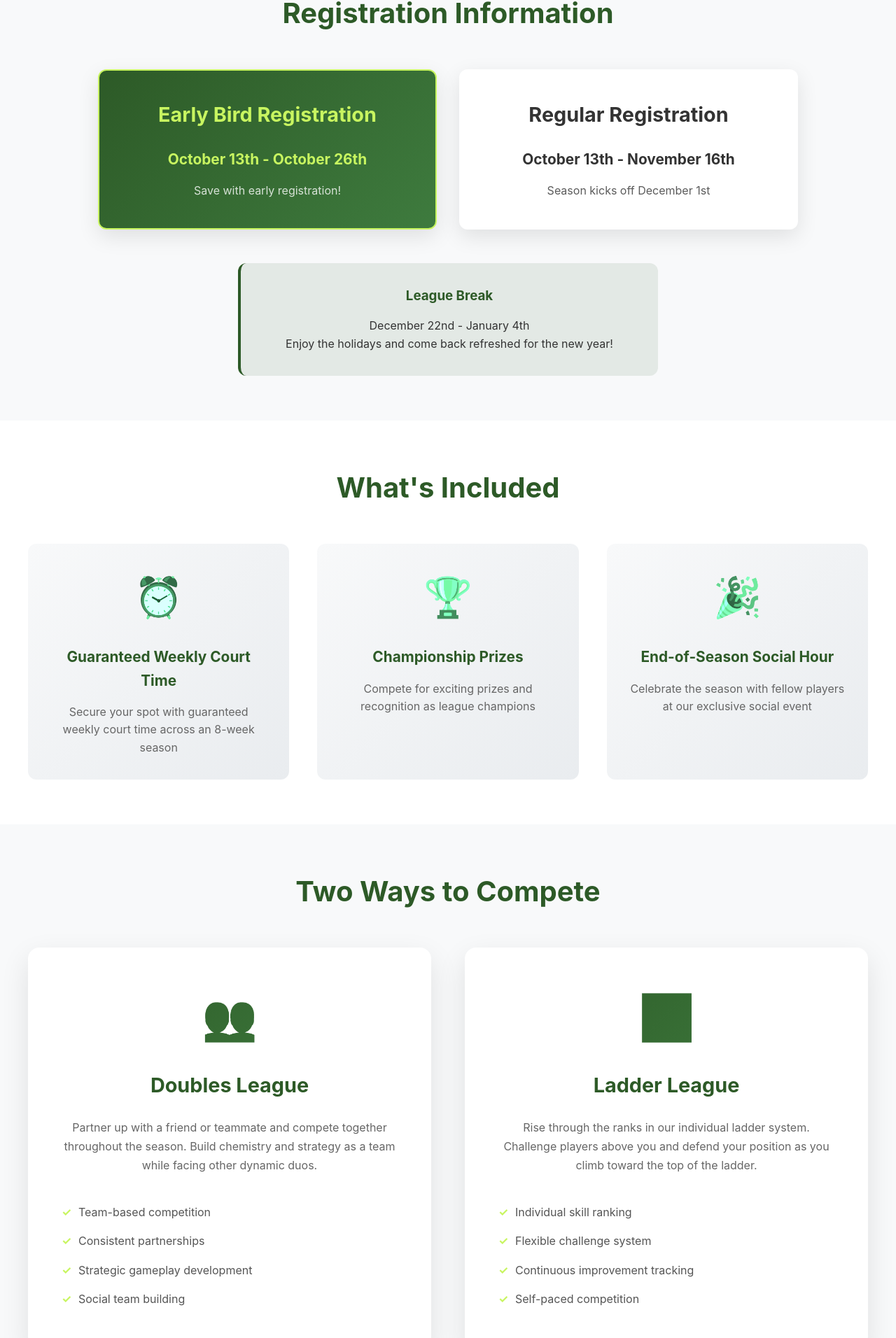
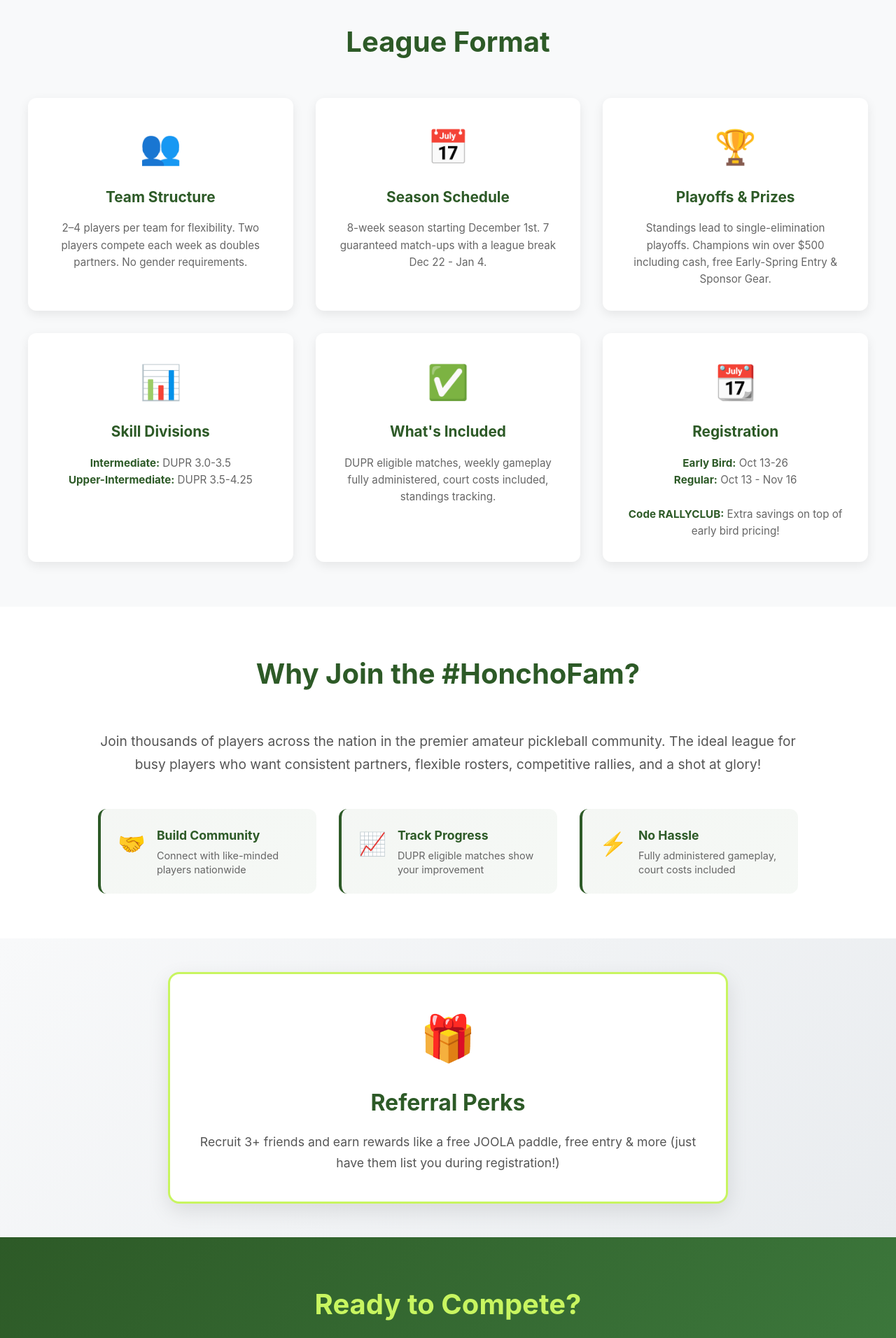
Before and after one commit to bleemus/rallyclubpickleballsite, a Next.js app in the folder site/: page /honcho in a window 1280 px wide. Shown: the part 796-2708 px from the top of the page at 70% size. Built offline with nearby package versions, Linux system fonts and the light colour scheme.

Commit message:
honcho changes

```diff
--- a/site/pages/honcho.js
+++ b/site/pages/honcho.js
@@ -68,130 +68,110 @@ export default function Honcho() {
               height={145}
               style={{ marginBottom: '2rem' }}
             />
-            <h1 className="honcho-hero-title">Join the Honcho Pickleball League</h1>
+            <h1 className="honcho-hero-title">Same-Partner Doubles League</h1>
             <p className="honcho-hero-subtitle">
-              The premier amateur pickleball community sweeping the nation with two exciting ways to compete
+              Team up with 2-4 players and compete in 7 DUPR-eligible matches plus playoffs. Battle for the Head Honcho Championship and win over $500 in prizes!
             </p>
             <div className="honcho-hero-cta">
-              <a href="https://honchopickleball.com/product/glen-carbon-il-the-rally-club-wednesdays-winter-2026/" className="honcho-cta-button" target="_blank" rel="noopener noreferrer">Register Now (Use Code: RALLYCLUB)</a>
+              <a href="https://honchopickleball.com/product/glen-carbon-il-the-rally-club-wednesdays-winter-2026/" className="honcho-cta-button" target="_blank" rel="noopener noreferrer">Register Now</a>
               <span className="honcho-hashtag">#HonchoFam</span>
+            </div>
+            <p style={{ marginTop: '1rem', fontSize: '1rem', color: '#E8F5E8' }}>Use code <strong style={{ color: '#C8F560' }}>RALLYCLUB</strong> for extra savings!</p>
+          </div>
+        </section>
+
+        {/* League Details */}
+        <section id="league-details" className="league-details-section">
+          <h2 className="section-title">League Format</h2>
+          <div className="details-grid">
+            <div className="detail-card">
+              <div className="detail-icon">👥</div>
+              <h3>Team Structure</h3>
+              <p>2–4 players per team for flexibility. Two players compete each week as doubles partners. No gender requirements.</p>
+            </div>
+            <div className="detail-card">
+              <div className="detail-icon">📅</div>
+              <h3>Season Schedule</h3>
+              <p>8-week season starting December 1st. 7 guaranteed match-ups with a league break Dec 22 - Jan 4.</p>
+            </div>
+            <div className="detail-card">
+              <div className="detail-icon">🏆</div>
+              <h3>Playoffs & Prizes</h3>
+              <p>Standings lead to single-elimination playoffs. Champions win over $500 including cash, free Early-Spring Entry & Sponsor Gear.</p>
+            </div>
+            <div className="detail-card">
+              <div className="detail-icon">📊</div>
+              <h3>Skill Divisions</h3>
+              <p><strong>Intermediate:</strong> DUPR 3.0-3.5<br /><strong>Upper-Intermediate:</strong> DUPR 3.5-4.25</p>
+            </div>
+            <div className="detail-card">
+              <div className="detail-icon">✅</div>
+              <h3>What's Included</h3>
+              <p>DUPR eligible matches, weekly gameplay fully administered, court costs included, standings tracking.</p>
+            </div>
+            <div className="detail-card">
+              <div className="detail-icon">📆</div>
+              <h3>Registration</h3>
+              <p><strong>Early Bird:</strong> Oct 13-26<br /><strong>Regular:</strong> Oct 13 - Nov 16<br /><br /><strong>Code RALLYCLUB:</strong> Extra savings on top of early bird pricing!</p>
             </div>
           </div>
         </section>
 
-        {/* Registration Info */}
-        <section id="registration" className="registration-section">
-          <h2 className="section-title">Registration Information</h2>
-          <div className="registration-grid">
-            <div className="registration-card featured">
-              <h3>Early Bird Registration</h3>
-              <div className="registration-dates">
-                <div className="date-range">October 13th - October 26th</div>
-                <div className="early-bird-benefit">Save with early registration!</div>
+        {/* Why Join */}
+        <section className="why-join-section">
+          <h2 className="section-title">Why Join the #HonchoFam?</h2>
+          <div className="why-join-content">
+            <p className="why-join-intro">Join thousands of players across the nation in the premier amateur pickleball community. The ideal league for busy players who want consistent partners, flexible rosters, competitive rallies, and a shot at glory!</p>
+            <div className="benefits-grid-compact">
+              <div className="benefit-item-compact">
+                <span className="benefit-icon-compact">🤝</span>
+                <div>
+                  <strong>Build Community</strong>
+                  <p>Connect with like-minded players nationwide</p>
+                </div>
               </div>
-            </div>
-            <div className="registration-card">
-              <h3>Regular Registration</h3>
-              <div className="registration-dates">
-                <div className="date-range">October 13th - November 16th</div>
-                <div className="season-info">Season kicks off December 1st</div>
+              <div className="benefit-item-compact">
+                <span className="benefit-icon-compact">📈</span>
+                <div>
+                  <strong>Track Progress</strong>
+                  <p>DUPR eligible matches show your improvement</p>
+                </div>
               </div>
-            </div>
-          </div>
-          <div className="league-break-info">
-            <h3>League Break</h3>
-            <p>December 22nd - January 4th</p>
-            <p>Enjoy the holidays and come back refreshed for the new year!</p>
-          </div>
-        </section>
-
-        {/* What's Included */}
-        <section className="whats-included">
-          <h2 className="section-title">What's Included</h2>
-          <div className="included-grid">
-            <div className="included-item">
-              <div className="included-icon">⏰</div>
-              <h3>Guaranteed Weekly Court Time</h3>
-              <p>Secure your spot with guaranteed weekly court time across an 8-week season</p>
-            </div>
-            <div className="included-item">
-              <div className="included-icon">🏆</div>
-              <h3>Championship Prizes</h3>
-              <p>Compete for exciting prizes and recognition as league champions</p>
-            </div>
-            <div className="included-item">
-              <div className="included-icon">🎉</div>
-              <h3>End-of-Season Social Hour</h3>
-              <p>Celebrate the season with fellow players at our exclusive social event</p>
+              <div className="benefit-item-compact">
+                <span className="benefit-icon-compact">⚡</span>
+                <div>
+                  <strong>No Hassle</strong>
+                  <p>Fully administered gameplay, court costs included</p>
+                </div>
+              </div>
             </div>
           </div>
         </section>
 
-        {/* Competition Formats */}
-        <section className="competition-formats">
-          <h2 className="section-title">Two Ways to Compete</h2>
-          <div className="format-grid">
-            <div className="format-card">
-              <div className="format-icon">👥</div>
-              <h3>Doubles League</h3>
-              <p>Partner up with a friend or teammate and compete together throughout the season. Build chemistry and strategy as a team while facing other dynamic duos.</p>
-              <ul className="format-features">
-                <li>Team-based competition</li>
-                <li>Consistent partnerships</li>
-                <li>Strategic gameplay development</li>
-                <li>Social team building</li>
-              </ul>
-            </div>
-            <div className="format-card">
-              <div className="format-icon">📊</div>
-              <h3>Ladder League</h3>
-              <p>Rise through the ranks in our individual ladder system. Challenge players above you and defend your position as you climb toward the top of the ladder.</p>
-              <ul className="format-features">
-                <li>Individual skill ranking</li>
-                <li>Flexible challenge system</li>
-                <li>Continuous improvement tracking</li>
-                <li>Self-paced competition</li>
-              </ul>
-            </div>
-          </div>
-        </section>
-
-        {/* Community Benefits */}
-        <section className="community-benefits">
-          <h2 className="section-title">More Than Just a Game</h2>
-          <div className="benefits-grid">
-            <div className="benefit-card">
-              <div className="benefit-icon">🌟</div>
-              <h3>A Community for All Levels</h3>
-              <p>Whether you're just starting out or you're a seasoned player, Honcho welcomes players of all skill levels. Our inclusive environment helps everyone improve and have fun.</p>
-            </div>
-            <div className="benefit-card">
-              <div className="benefit-icon">🤝</div>
-              <h3>Build Lasting Connections</h3>
-              <p>Form friendships that extend beyond the court. Our league creates opportunities to meet like-minded players and build a strong pickleball community.</p>
-            </div>
-            <div className="benefit-card">
-              <div className="benefit-icon">📅</div>
-              <h3>Structured, Dependable Play</h3>
-              <p>No more wondering when you'll get to play. Our league provides consistent, organized gameplay that fits into your schedule with reliable weekly matches.</p>
-            </div>
-            <div className="benefit-card">
-              <div className="benefit-icon">📈</div>
-              <h3>A Space to Grow Your Game</h3>
-              <p>Challenge yourself against different opponents and playing styles. Our league environment provides the perfect setting to develop your skills and strategy.</p>
-            </div>
+        {/* Referral Perks */}
+        <section className="referral-section">
+          <div className="referral-content">
+            <div className="referral-icon">🎁</div>
+            <h2 className="referral-title">Referral Perks</h2>
+            <p className="referral-text">Recruit 3+ friends and earn rewards like a free JOOLA paddle, free entry & more (just have them list you during registration!)</p>
           </div>
         </section>
 
         {/* Call to Action */}
         <section className="final-cta">
           <div className="cta-content">
-            <h2>Ready to Join the #HonchoFam?</h2>
-            <p>Registration is open now through November 16th. Don't miss your chance to be part of the premier amateur pickleball community!</p>
-            <p style={{ fontSize: '1.1rem', fontWeight: 'bold', color: '#C8F560', marginTop: '-1rem', marginBottom: '2rem' }}>Use discount code: RALLYCLUB</p>
+            <h2>Ready to Compete?</h2>
+            <p style={{ fontSize: '1.1rem', fontWeight: 'bold', color: '#C8F560', marginBottom: '2rem' }}>Use discount code <span style={{ fontSize: '1.3rem' }}>RALLYCLUB</span> for extra savings on top of early bird pricing!</p>
             <div className="cta-buttons">
               <a href="https://honchopickleball.com/product/glen-carbon-il-the-rally-club-wednesdays-winter-2026/" className="honcho-button primary large" target="_blank" rel="noopener noreferrer">Register for League</a>
             </div>
+          </div>
+        </section>
+
+        {/* Honcho Contact */}
+        <section className="honcho-contact">
+          <div className="honcho-contact-content">
+            <p>Questions? Reach out to Honcho at <a href="mailto:support@honchopickle.com">support@honchopickle.com</a> — they've got your back.</p>
           </div>
         </section>
 
@@ -360,110 +340,53 @@ export default function Honcho() {
           color: #2D5A27;
         }
 
-        /* Registration Section */
-        .registration-section {
+        /* League Details Section */
+        .league-details-section {
           padding: 4rem 2rem;
           background: #f8f9fa;
         }
 
-        .registration-grid {
-          max-width: 1000px;
-          margin: 0 auto 3rem;
-          display: grid;
-          grid-template-columns: repeat(2, 1fr);
-          gap: 2rem;
-        }
-
-        .registration-card {
-          background: white;
-          padding: 2.5rem;
-          border-radius: 12px;
-          box-shadow: 0 10px 30px rgba(0,0,0,0.1);
-          text-align: center;
-          border: 2px solid transparent;
-        }
-
-        .registration-card.featured {
-          border-color: #C8F560;
-          background: linear-gradient(135deg, #2D5A27 0%, #3E7B3E 100%);
-          color: white;
-        }
-
-        .registration-card h3 {
-          font-size: 1.8rem;
-          margin-bottom: 1.5rem;
-        }
-
-        .registration-card.featured h3 {
-          color: #C8F560;
-        }
-
-        .date-range {
-          font-size: 1.3rem;
-          font-weight: bold;
-          margin-bottom: 1rem;
-        }
-
-        .registration-card.featured .date-range {
-          color: #C8F560;
-        }
-
-        .early-bird-benefit,
-        .season-info {
-          font-size: 1rem;
-          opacity: 0.8;
-        }
-
-        .league-break-info {
-          max-width: 600px;
-          margin: 0 auto;
-          text-align: center;
-          background: rgba(45, 90, 39, 0.1);
-          padding: 2rem;
-          border-radius: 12px;
-          border-left: 4px solid #2D5A27;
-        }
-
-        .league-break-info h3 {
-          color: #2D5A27;
-          margin-bottom: 1rem;
-        }
-
-        /* What's Included */
-        .whats-included {
-          padding: 4rem 2rem;
-          background: white;
-        }
-
-        .included-grid {
+        .details-grid {
           max-width: 1200px;
           margin: 0 auto;
           display: grid;
           grid-template-columns: repeat(3, 1fr);
-          gap: 2.5rem;
+          gap: 2rem;
         }
 
-        .included-item {
-          text-align: center;
+        .detail-card {
+          background: white;
           padding: 2rem;
           border-radius: 12px;
-          background: linear-gradient(135deg, #f8f9fa 0%, #e9ecef 100%);
+          box-shadow: 0 5px 15px rgba(0,0,0,0.08);
+          text-align: center;
+          transition: transform 0.3s ease, box-shadow 0.3s ease;
         }
 
-        .included-icon {
-          font-size: 3.5rem;
-          margin-bottom: 1.5rem;
-          filter: grayscale(100%) sepia(100%) hue-rotate(90deg) saturate(200%);
+        .detail-card:hover {
+          transform: translateY(-5px);
+          box-shadow: 0 10px 25px rgba(0,0,0,0.12);
         }
 
-        .included-item h3 {
+        .detail-icon {
+          font-size: 3rem;
+          margin-bottom: 1rem;
+        }
+
+        .detail-card h3 {
           font-size: 1.3rem;
           margin-bottom: 1rem;
           color: #2D5A27;
         }
 
-        .included-item p {
+        .detail-card p {
           color: #666;
+          line-height: 1.6;
+          font-size: 0.95rem;
+        }
+
+        .detail-card p strong {
+          color: #2D5A27;
         }
 
         /* Competition Formats */
@@ -480,9 +403,22 @@ export default function Honcho() {
           gap: 3rem;
         }
 
+        .format-single {
+          max-width: 900px;
+          margin: 0 auto;
+        }
+
         .format-card {
           background: white;
           padding: 3rem;
+          border-radius: 16px;
+          box-shadow: 0 15px 40px rgba(0,0,0,0.1);
+          text-align: center;
+        }
+
+        .format-card-large {
+          background: white;
+          padding: 3.5rem;
           border-radius: 16px;
           box-shadow: 0 15px 40px rgba(0,0,0,0.1);
           text-align: center;
@@ -529,42 +465,94 @@ export default function Honcho() {
           font-weight: bold;
         }
 
-        /* Community Benefits */
-        .community-benefits {
+        /* Why Join Section */
+        .why-join-section {
           padding: 4rem 2rem;
           background: white;
         }
 
-        .benefits-grid {
-          max-width: 1200px;
+        .why-join-content {
+          max-width: 1000px;
           margin: 0 auto;
-          display: grid;
-          grid-template-columns: repeat(2, 1fr);
-          gap: 2.5rem;
         }
 
-        .benefit-card {
-          padding: 2.5rem;
-          border-radius: 12px;
-          background: linear-gradient(135deg, rgba(45, 90, 39, 0.05) 0%, rgba(62, 123, 62, 0.05) 100%);
-          border: 1px solid rgba(45, 90, 39, 0.1);
+        .why-join-intro {
+          text-align: center;
+          font-size: 1.2rem;
+          color: #555;
+          margin-bottom: 3rem;
+          line-height: 1.7;
         }
 
-        .benefit-icon {
-          font-size: 3rem;
-          margin-bottom: 1.5rem;
-          display: block;
+        .benefits-grid-compact {
+          display: grid;
+          grid-template-columns: repeat(3, 1fr);
+          gap: 2rem;
         }
 
-        .benefit-card h3 {
-          font-size: 1.4rem;
-          margin-bottom: 1rem;
-          color: #2D5A27;
+        .benefit-item-compact {
+          display: flex;
+          align-items: flex-start;
+          gap: 1rem;
+          padding: 1.5rem;
+          background: linear-gradient(135deg, rgba(45, 90, 39, 0.05) 0%, rgba(62, 123, 62, 0.05) 100%);
+          border-radius: 12px;
+          border-left: 4px solid #2D5A27;
         }
 
-        .benefit-card p {
+        .benefit-icon-compact {
+          font-size: 2rem;
+          flex-shrink: 0;
+        }
+
+        .benefit-item-compact strong {
+          display: block;
+          color: #2D5A27;
+          font-size: 1.1rem;
+          margin-bottom: 0.25rem;
+        }
+
+        .benefit-item-compact p {
           color: #666;
+          font-size: 0.9rem;
+          margin: 0;
+          line-height: 1.4;
+        }
+
+        /* Referral Section */
+        .referral-section {
+          padding: 3rem 2rem;
+          background: linear-gradient(135deg, #f8f9fa 0%, #e9ecef 100%);
+        }
+
+        .referral-content {
+          max-width: 800px;
+          margin: 0 auto;
+          text-align: center;
+          padding: 2.5rem;
+          background: white;
+          border-radius: 16px;
+          box-shadow: 0 10px 30px rgba(0,0,0,0.1);
+          border: 3px solid #C8F560;
+        }
+
+        .referral-icon {
+          font-size: 4rem;
+          margin-bottom: 1rem;
+        }
+
+        .referral-title {
+          font-size: 2rem;
+          color: #2D5A27;
+          margin-bottom: 1rem;
+          font-weight: bold;
+        }
+
+        .referral-text {
+          font-size: 1.1rem;
+          color: #555;
           line-height: 1.7;
+          margin: 0;
         }
 
         /* Final CTA */
@@ -597,6 +585,36 @@ export default function Honcho() {
           justify-content: center;
           gap: 2rem;
           flex-wrap: wrap;
+        }
+
+        /* Honcho Contact */
+        .honcho-contact {
+          padding: 2rem 2rem;
+          background: #f8f9fa;
+          text-align: center;
+        }
+
+        .honcho-contact-content {
+          max-width: 800px;
+          margin: 0 auto;
+        }
+
+        .honcho-contact-content p {
+          font-size: 1.1rem;
+          color: #555;
+          line-height: 1.6;
+        }
+
+        .honcho-contact-content a {
+          color: #2D5A27;
+          font-weight: bold;
+          text-decoration: none;
+          transition: color 0.3s;
+        }
+
+        .honcho-contact-content a:hover {
+          color: #3E7B3E;
+          text-decoration: underline;
         }
 
         .honcho-button {
@@ -679,13 +697,12 @@ export default function Honcho() {
             font-size: 2rem;
           }
 
-          .registration-grid,
-          .format-grid,
-          .benefits-grid {
-            grid-template-columns: 1fr;
+          .details-grid {
+            grid-template-columns: repeat(2, 1fr);
+            gap: 1.5rem;
           }
 
-          .included-grid {
+          .benefits-grid-compact {
             grid-template-columns: 1fr;
           }
 
@@ -717,6 +734,14 @@ export default function Honcho() {
           .cta-content h2 {
             font-size: 2rem;
           }
+
+          .details-grid {
+            grid-template-columns: 1fr;
+          }
+
+          .detail-card {
+            padding: 1.5rem;
+          }
         }
       `}</style>
     </>
```
Also changed, not shown: site/pages/index.js (+9 -10 lines).
